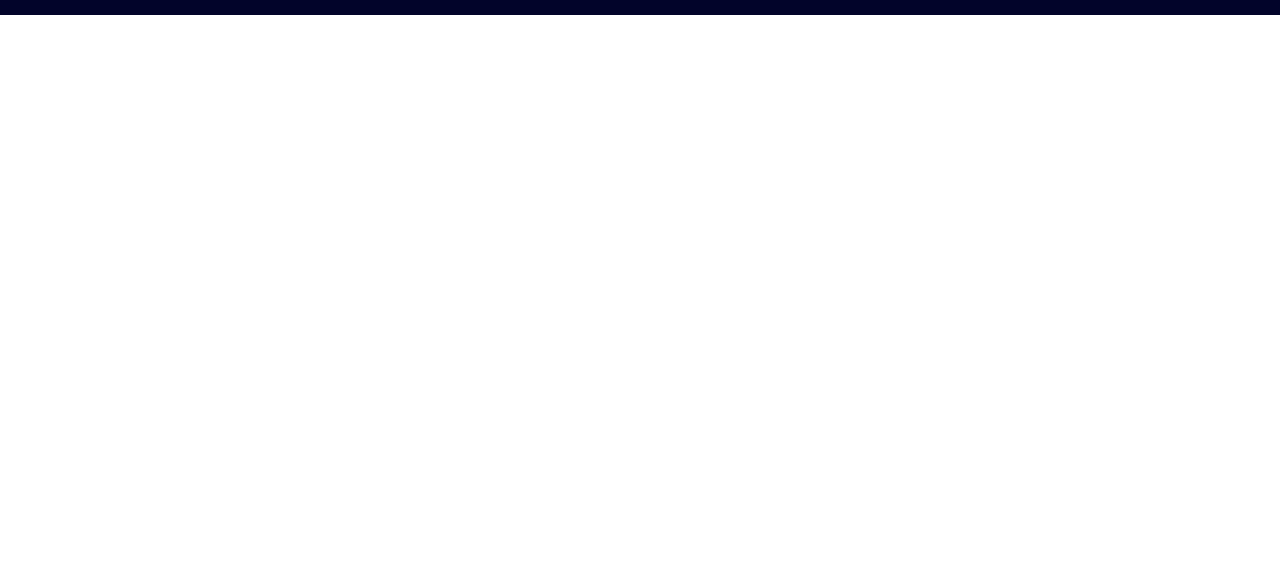
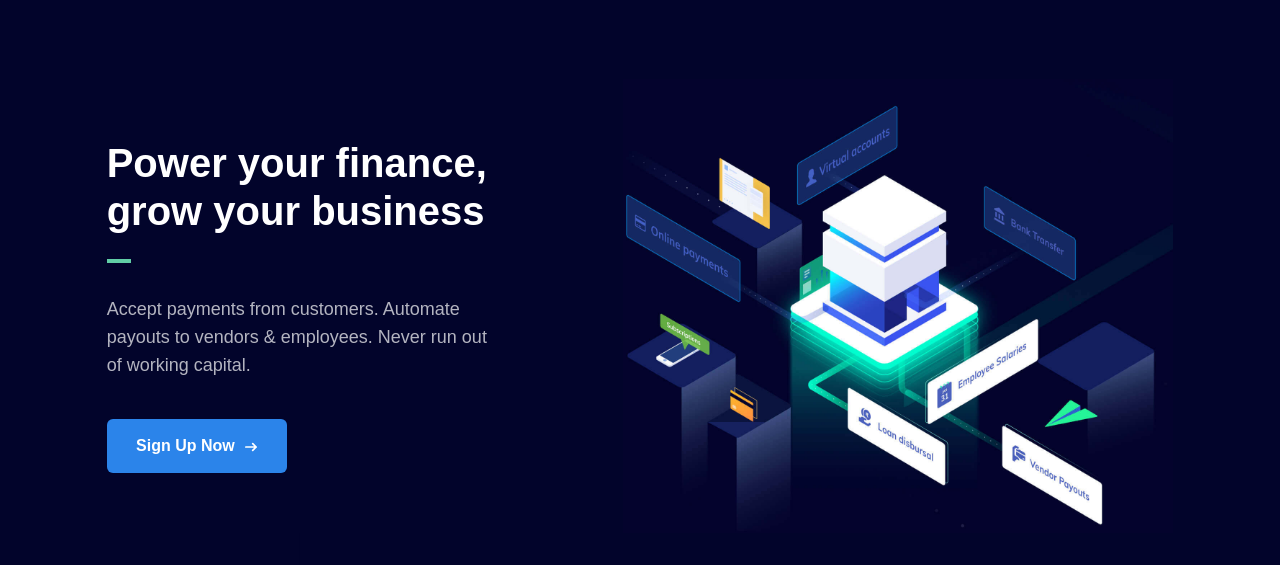
Before and after one commit to creatifying121/Razorpay-Clone, a website built with Vite: page index.html in a window 1280 px wide. Shown: the part 119-684 px from the top of the page. Built offline with nearby package versions, Linux system fonts and the light colour scheme.

Commit message:
hero section commit

```diff
--- a/index.html
+++ b/index.html
@@ -11,7 +11,8 @@
 </head>
 <body>
     <div class="w-full overflow-hidden">
-        <div class="w-full h-[52px] bg-white relative">
+          <!-- banner start -->
+          <div class="w-full h-[52px] bg-white relative">
             <div
               class="w-0 h-0 absolute top-0 bottom-0 left-0 border-b-[52px] border-b-lightBlue border-r-[40px] border-r-transparent z-[14]"
             ></div>
@@ -52,9 +53,11 @@
               class="w-0 h-0 absolute top-0 bottom-0 right-0 border-t-[52px] border-t-lightBlue border-l-[40px] border-l-transparent z-[14]"
             ></div>
           </div>
+          <!-- banner end -->
 
-          <nav class="bg-deepBlue">
-            <div class="relative w-[1080px] mx-auto flex items-center justify-between">
+          <!-- nav bar start -->
+          <nav style="background: linear-gradient(45deg, #02042b, #02042b 50%) ">
+            <div class="relative  max-w-[1080px] mx-auto flex items-center justify-between">
                 <!-- logo -->
                 <a href="#" class="cursor-pointer py-7 pr-7">
                     <img src="./images/logo.svg" alt="Razorpay Logo" width="125px" height="30px">
@@ -105,7 +108,40 @@
                     </button>
                 </div>
             </div>
-        </nav>
+          </nav>
+          <!-- nav bar end -->
+
+          <!-- hero section start -->
+          <section class="relative" style="background: linear-gradient(45deg, #02042b, #02042b 50%)">
+            <div class="w-10/12 max-w-[1080px] pt-16 flex justify-between items-center mx-auto">
+                <!-- left part start -->
+                <div class="max-w-[400px] flex flex-col gap-4">
+                    <h1 class="font-mullish font-bold text-[40px] leading-[1.2] text-white">Power your finance, grow your business</h1>
+
+                    <div class="w-6 h-1 bg-greenLight mt-2 mb-4"></div>
+
+                    <p class="mb-6 font-mullish text-[18px] leading-7 text-white opacity-70">Accept payments from customers. Automate payouts to vendors & employees. Never run out of working capital.</p>
+
+                    <button class="bg-lightBlue text-white w-[180px] font-mullish rounded-md font-bold hover:bg-lightBlue500 transition-all duration-200 py-[15px]">
+                        Sign Up Now
+                        <svg class="inline w-3 h-3 ml-1.5 text-lightBlue-600 dark:text-blue-500" aria-hidden="true" xmlns="http://www.w3.org/2000/svg" fill="none" viewBox="0 0 14 10">
+                            <path stroke="currentColor" stroke-linecap="round" stroke-linejoin="round" stroke-width="2" d="M1 5h12m0 0L9 1m4 4L9 9"></path>
+                        </svg>
+                    </button>
+                </div>
+                <!-- left part end -->
+
+                <!-- right part start -->
+                <img src="./images/hero-illustration.jpg" alt="" class="max-w-[550px]">
+                <!-- right part end -->
+            </div>
+
+            <!-- triangular shape part -->
+            <div>
+                <img src="./images/hero-shape.svg" alt="">
+            </div>
+          </section>
+          <!-- hero section end -->
     </div>
 </body>
 </html>
```
